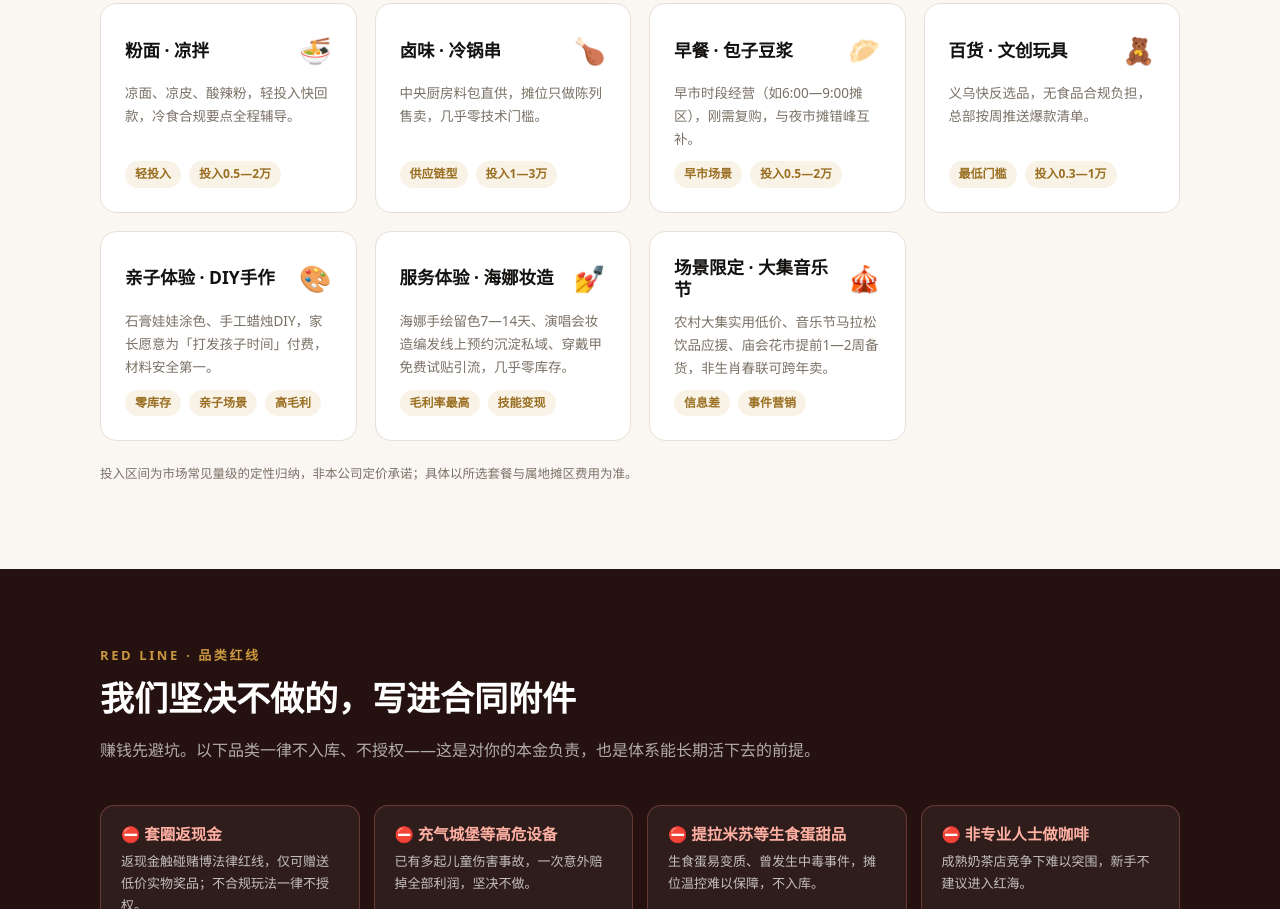
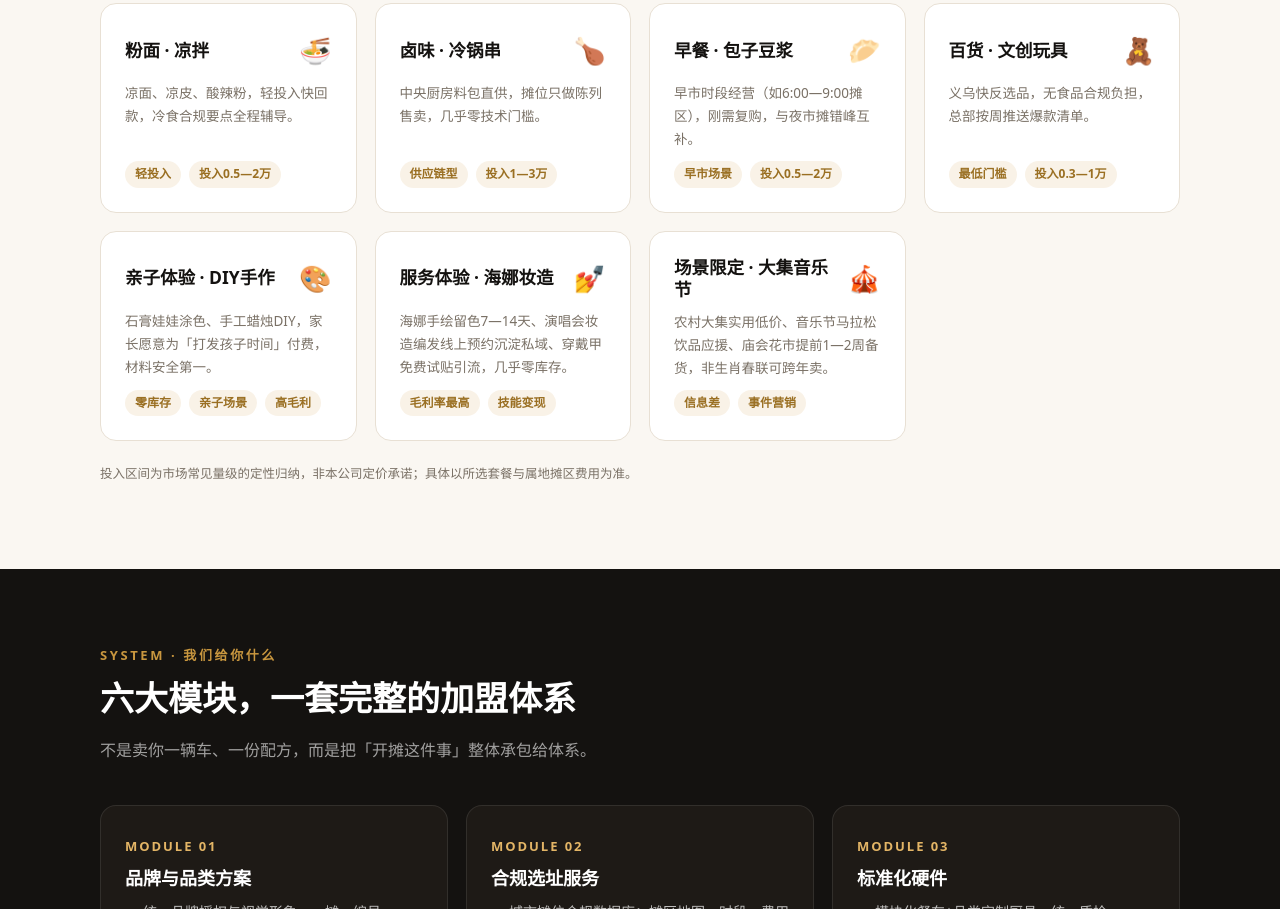
Before and after one commit to huangwei361/tankebang-site-414f8c, a plain HTML site: page index.html in a window 1280 px wide. Shown: the part 1891-2800 px from the top of the page. Drawn offline with Linux system fonts and the light colour scheme.

Commit message:
官网：移除品类红线栏目

```diff
--- a/index.html
+++ b/index.html
@@ -217,7 +217,6 @@ footer p{margin:0;max-width:900px}
     <button class="nav-toggle" id="navToggle" aria-label="打开菜单">☰</button>
     <div class="nav-links" id="navLinks">
       <a href="#categories">能做什么</a>
-      <a href="#redline">品类红线</a>
       <a href="#system">加盟体系</a>
       <a href="#steps">怎么开摊</a>
       <a href="#training">训练营</a>
@@ -289,25 +288,6 @@ footer p{margin:0;max-width:900px}
       <div class="cat reveal"><div class="cat-top"><h3>场景限定 · 大集音乐节</h3><span class="emo">🎪</span></div><p>农村大集实用低价、音乐节马拉松饮品应援、庙会花市提前1—2周备货，非生肖春联可跨年卖。</p><div class="cat-meta"><span class="tag">信息差</span><span class="tag">事件营销</span></div></div>
     </div>
     <p class="src-line">投入区间为市场常见量级的定性归纳，非本公司定价承诺；具体以所选套餐与属地摊区费用为准。</p>
-  </div>
-</section>
-
-<!-- SECTION: redline -->
-<section class="sec redline" id="redline">
-  <div class="wrap">
-    <div class="sec-head reveal">
-      <span class="kicker">RED LINE · 品类红线</span>
-      <h2>我们坚决不做的，写进合同附件</h2>
-      <p>赚钱先避坑。以下品类一律不入库、不授权——这是对你的本金负责，也是体系能长期活下去的前提。</p>
-    </div>
-    <div class="rl-grid">
-      <div class="rl reveal"><h3>⛔ 套圈返现金</h3><p>返现金触碰赌博法律红线，仅可赠送低价实物奖品；不合规玩法一律不授权。</p></div>
-      <div class="rl reveal"><h3>⛔ 充气城堡等高危设备</h3><p>已有多起儿童伤害事故，一次意外赔掉全部利润，坚决不做。</p></div>
-      <div class="rl reveal"><h3>⛔ 提拉米苏等生食蛋甜品</h3><p>生食蛋易变质、曾发生中毒事件，摊位温控难以保障，不入库。</p></div>
-      <div class="rl reveal"><h3>⛔ 非专业人士做咖啡</h3><p>成熟奶茶店竞争下难以突围，新手不建议进入红海。</p></div>
-      <div class="rl reveal"><h3>⛔ 鲜花摊</h3><p>损耗过高、卖不掉全亏；以干花摆件替代，可跨月继续售卖。</p></div>
-      <div class="rl reveal"><h3>⛔ 网红滤镜品类</h3><p>AI画像打印、热红酒、后备箱鸡尾酒听着好、线下难卖，不入库。</p></div>
-    </div>
   </div>
 </section>
 
```
